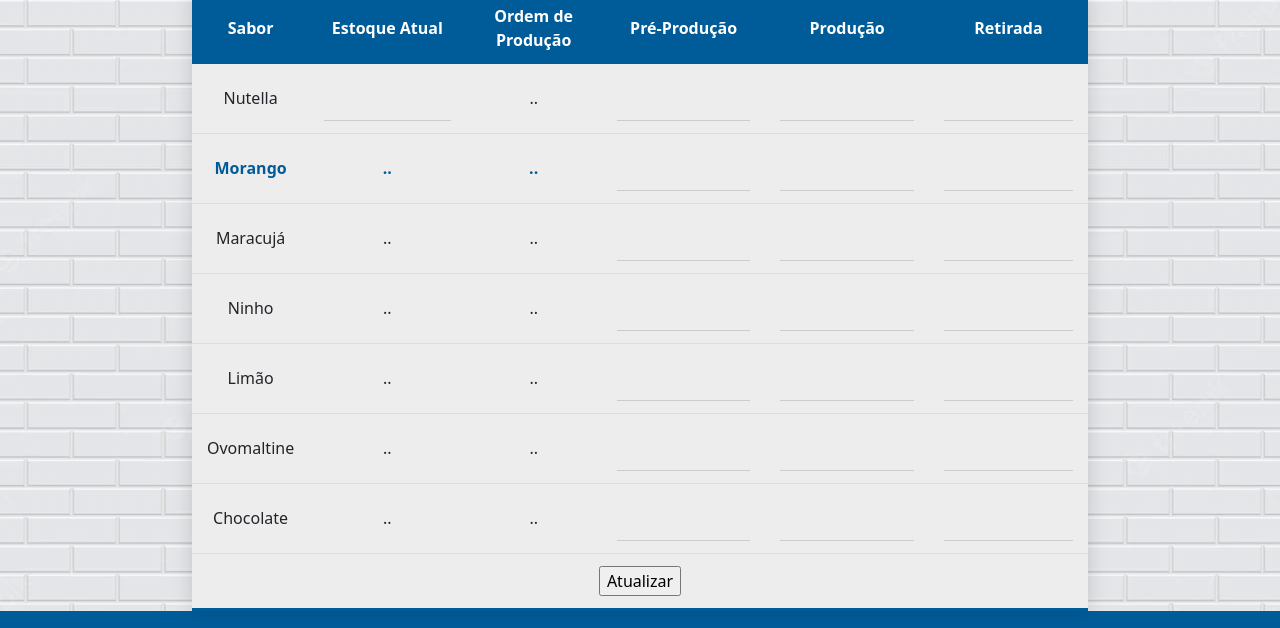
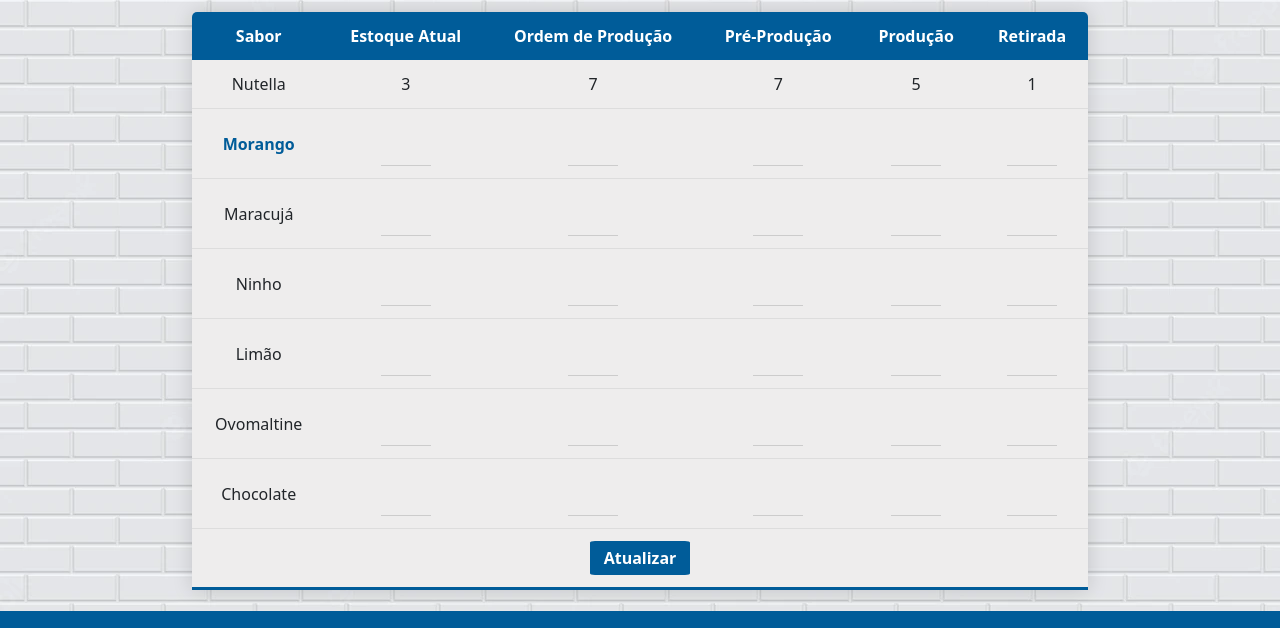
Before and after one commit to dutavares/Controle-de-Producao--Berrys, a plain HTML site: page index.html in a window 1280 px wide. Shown: the part 89-717 px from the top of the page. Drawn offline with Linux system fonts and the light colour scheme; a script that the page names is missing; files whose address does not match are found by name.

Commit message:
Tabela estatica pronta

```diff
--- a/assets/css/style.css
+++ b/assets/css/style.css
@@ -52,13 +52,14 @@ tbody tr.active-row {
     font-weight: bold;
     color: #005C99;
 }
-#dig {
-    width: 100%;
+input {
+    width: 50px;
     height: 45px;
     border: 0;
-    padding: 0;
+    padding: 0px;
     margin: 0;
     text-align: center;
+    justify-content: center;
     background-color: rgb(238, 237, 237);
     border-bottom: 1px solid #CCC;
 }
--- /dev/null
+++ b/assets/js/script.js
@@ -0,0 +1,4 @@
+function atualizar() {
+
+    console.log("Clicou no botao")
+}
--- a/index.html
+++ b/index.html
@@ -54,12 +54,12 @@
             </thead>
             <tbody>
                 <tr>
-                    <td>Nutella</td>
-                    <td><input type="number" id="dig"></td>
-                    <td>..</td>
-                    <td><input type="number" id="dig" name=""></td>
-                    <td><input type="number" id="dig" name=""></td>
-                    <td><input type="number" id="dig" name=""></td>
+                    <td id="teste">Nutella</td>
+                    <td><div>3</div></td>
+                    <td><div>7</div></td>
+                    <td><div>7</div></td>
+                    <td><div>5</div></td>
+                    <td><div>1</div></td>
                     <td id="oculto">11 </td>
 
                 </tr>
@@ -67,8 +67,8 @@
                 <tr>
                     <tr  class="active-row">
                         <td>Morango</td>
-                        <td>..</td>
-                        <td>..</td>
+                        <td><input type="number" id="dig" name=""></td>
+                        <td><input type="number" id="dig" name=""></td>
                         <td><input type="number" id="dig" name=""></td>
                         <td><input type="number" id="dig" name=""></td>
                         <td><input type="number" id="dig" name=""></td>
@@ -79,8 +79,8 @@
                 <tr>
                     <tr>
                         <td>Maracujá</td>
-                        <td>..</td>
-                        <td>..</td>
+                        <td><input type="number" id="dig" name=""></td>
+                        <td><input type="number" id="dig" name=""></td>
                         <td><input type="number" id="dig" name=""></td>
                         <td><input type="number" id="dig" name=""></td>
                         <td><input type="number" id="dig" name=""></td>
@@ -91,8 +91,8 @@
                 <tr>
                     <tr>
                         <td>Ninho</td>
-                        <td>..</td>
-                        <td>..</td>
+                        <td><input type="number" id="dig" name=""></td>
+                        <td><input type="number" id="dig" name=""></td>
                         <td><input type="number" id="dig" name=""></td>
                         <td><input type="number" id="dig" name=""></td>
                         <td><input type="number" id="dig" name=""></td>
@@ -103,8 +103,8 @@
                 <tr>
                     <tr>
                         <td>Limão</td>
-                        <td>..</td>
-                        <td>..</td>
+                        <td><input type="number" id="dig" name=""></td>
+                        <td><input type="number" id="dig" name=""></td>
                         <td><input type="number" id="dig" name=""></td>
                         <td><input type="number" id="dig" name=""></td>
                         <td><input type="number" id="dig" name=""></td>
@@ -114,8 +114,8 @@
                 <tr>
                     <tr>
                         <td>Ovomaltine</td>
-                        <td>..</td>
-                        <td>..</td>
+                        <td><input type="number" id="dig" name=""></td>
+                        <td><input type="number" id="dig" name=""></td>
                         <td><input type="number" id="dig" name=""></td>
                         <td><input type="number" id="dig" name=""></td>
                         <td><input type="number" id="dig" name=""></td>
@@ -125,8 +125,8 @@
                 <tr>
                     <tr>
                         <td>Chocolate</td>
-                        <td>..</td>
-                        <td>..</td>
+                        <td><input type="number" id="dig" name=""></td>
+                        <td><input type="number" id="dig" name=""></td>
                         <td><input type="number" id="dig" name=""></td>
                         <td><input type="number" id="dig" name=""></td>
                         <td><input type="number" id="dig" name=""></td>
@@ -139,7 +139,7 @@
                 <tr>
                     <td colspan="6">
                         <form action="" method="POST">
-                            <input type="submit" value="Atualizar">
+                            <button class="botao" onclick="atualizar()" style="width: 100px; border-radius: 5%; font-weight: bold; background-color: #005C99; color: white; border: 0; padding: 5px;">Atualizar</button>
                         </form>
                     </td>
                 </tr>
```
